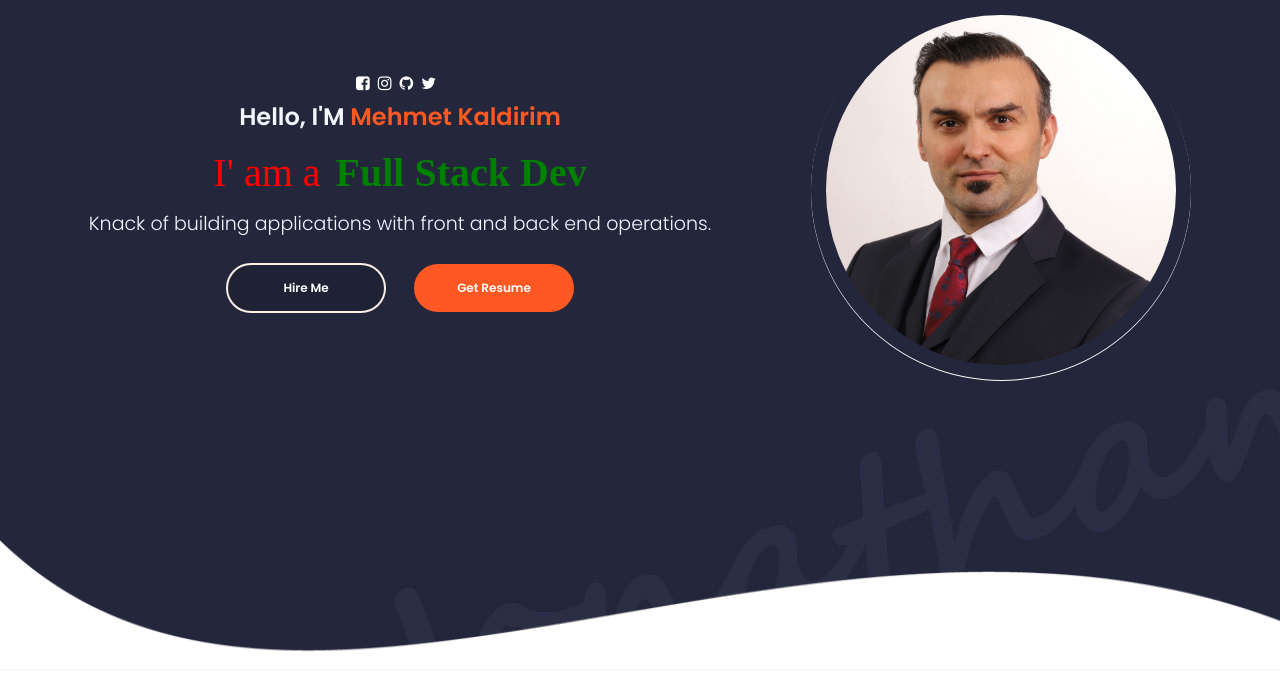
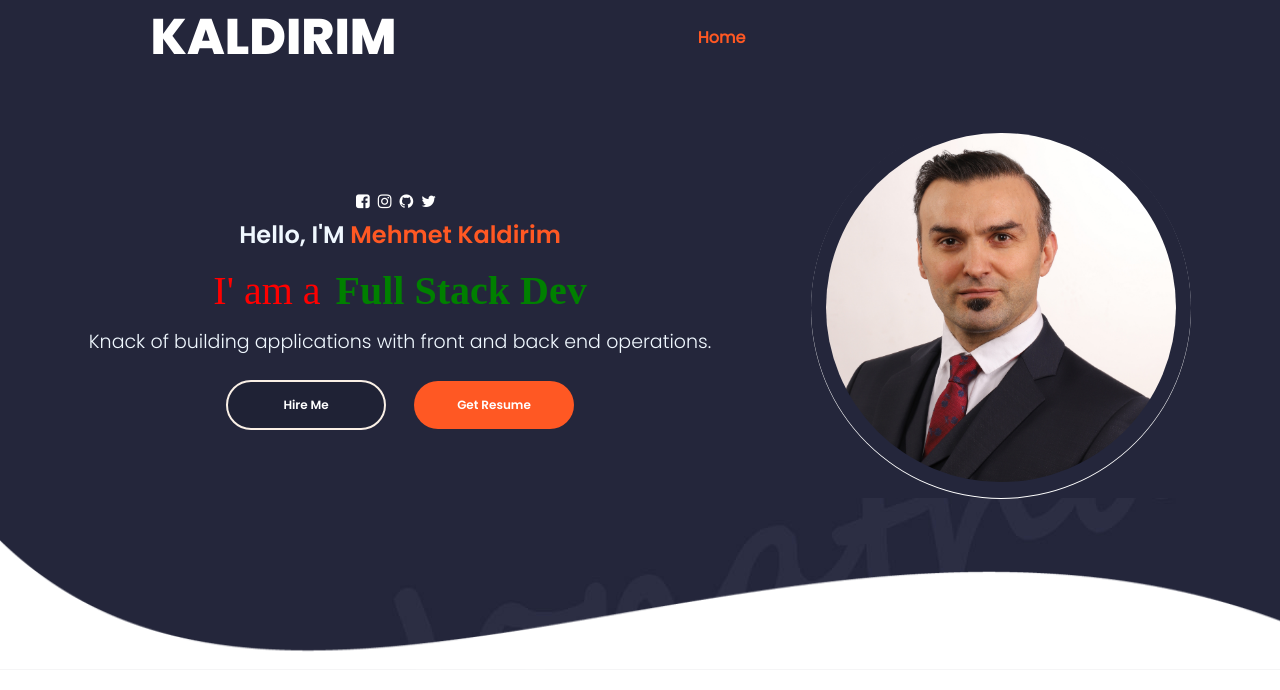
Before and after one commit to MehmetKaldirim/myPortfolio, a React (Create React App) app in the folder frontend/: page / in a window 1280 px wide. Shown: the top 690 px of the page. Built offline with nearby package versions, Linux system fonts and the light colour scheme; a web font is replaced by a local one.

Commit message:
header added

```diff
--- a/frontend/package.json
+++ b/frontend/package.json
@@ -3,6 +3,11 @@
   "version": "0.1.0",
   "private": true,
   "dependencies": {
+    "@fortawesome/fontawesome-svg-core": "^6.5.2",
+    "@fortawesome/free-brands-svg-icons": "^6.5.2",
+    "@fortawesome/free-regular-svg-icons": "^6.5.2",
+    "@fortawesome/free-solid-svg-icons": "^6.5.2",
+    "@fortawesome/react-fontawesome": "^0.2.2",
     "@testing-library/jest-dom": "^5.17.0",
     "@testing-library/react": "^13.4.0",
     "@testing-library/user-event": "^13.5.0",
--- a/frontend/src/PortfolioContainer/Home/Header/Header.js
+++ b/frontend/src/PortfolioContainer/Home/Header/Header.js
@@ -1,5 +1,87 @@
-import React from "react";
+import React, { useState, useEffect } from "react";
+import {
+  TOTAL_SCREENS,
+  GET_SCREEN_INDEX,
+} from "../../../utilities/commonUtils";
+import ScrollService from "../../../utilities/ScrollService";
+import { faBars } from "@fortawesome/free-solid-svg-icons";
+import { FontAwesomeIcon } from "@fortawesome/react-fontawesome";
+import "./Header.css";
 
 export default function Header() {
-  return <div>Header</div>;
+  const [selectedScreen, setSelectedScreen] = useState(0);
+  const [showHeaderOptions, setShowHeaderOptions] = useState(false);
+
+  const updateCurrentScreen = (currentScreen) => {
+    if (!currentScreen || !currentScreen.screenInView) return;
+
+    let screenIndex = GET_SCREEN_INDEX(currentScreen.screenInView);
+    if (screenIndex < 0) return;
+  };
+  let currentScreenSubscription =
+    ScrollService.currentScreenBroadcaster.subscribe(updateCurrentScreen);
+
+  const getHeaderOptions = () => {
+    return TOTAL_SCREENS.map((Screen, i) => (
+      <div
+        key={Screen.screen_name}
+        className={getHeaderOptionsClasses(i)}
+        onClick={() => switchScreen(i, Screen)}
+      >
+        <span>{Screen.screen_name}</span>
+      </div>
+    ));
+  };
+
+  const getHeaderOptionsClasses = (index) => {
+    let classes = "header-option ";
+    if (index < TOTAL_SCREENS.length - 1) classes += "header-option-seperator ";
+
+    if (selectedScreen === index) classes += "selected-header-option ";
+
+    return classes;
+  };
+
+  const switchScreen = (index, screen) => {
+    let screenComponent = document.getElementById(Screen.screen_name);
+    if (!screenComponent) return;
+
+    screenComponent.scrollIntoView({ behavior: "smooth" });
+    setSelectedScreen(index);
+    setShowHeaderOptions(false);
+  };
+
+  //useEffect(() => {
+  //  return () => {
+  //    currentScreenSubscription.unsubscribe();
+  //  };
+  //}, [currentScreenSubscription]);
+
+  return (
+    <div
+      className="header-option"
+      onClick={() => setShowHeaderOptions(!showHeaderOptions)}
+    >
+      <div className="header-parent">
+        <div
+          className="header-hamburger"
+          onClick={() => setShowHeaderOptions(!showHeaderOptions)}
+        >
+          <FontAwesomeIcon className="header-hamburger-bars" icon={faBars} />
+        </div>
+        <div className="header-logo">
+          <span>KALDIRIM</span>
+        </div>
+        <div
+          className={
+            showHeaderOptions
+              ? "header-options show-hamburger-options"
+              : "header-options"
+          }
+        >
+          {getHeaderOptions()}
+        </div>
+      </div>
+    </div>
+  );
 }
--- a/frontend/src/PortfolioContainer/Home/Home.js
+++ b/frontend/src/PortfolioContainer/Home/Home.js
@@ -8,6 +8,7 @@
 export default function Home(props) {
   return (
     <div className="home-container" id={props.id || ""}>
+      <Header />
       <Profile />
       <Footer />
     </div>
```
Also changed, not shown: frontend/src/utilities/Animations.js (added, +12 -0 lines), 1 other file (tests, documents, lock files or other folders).
